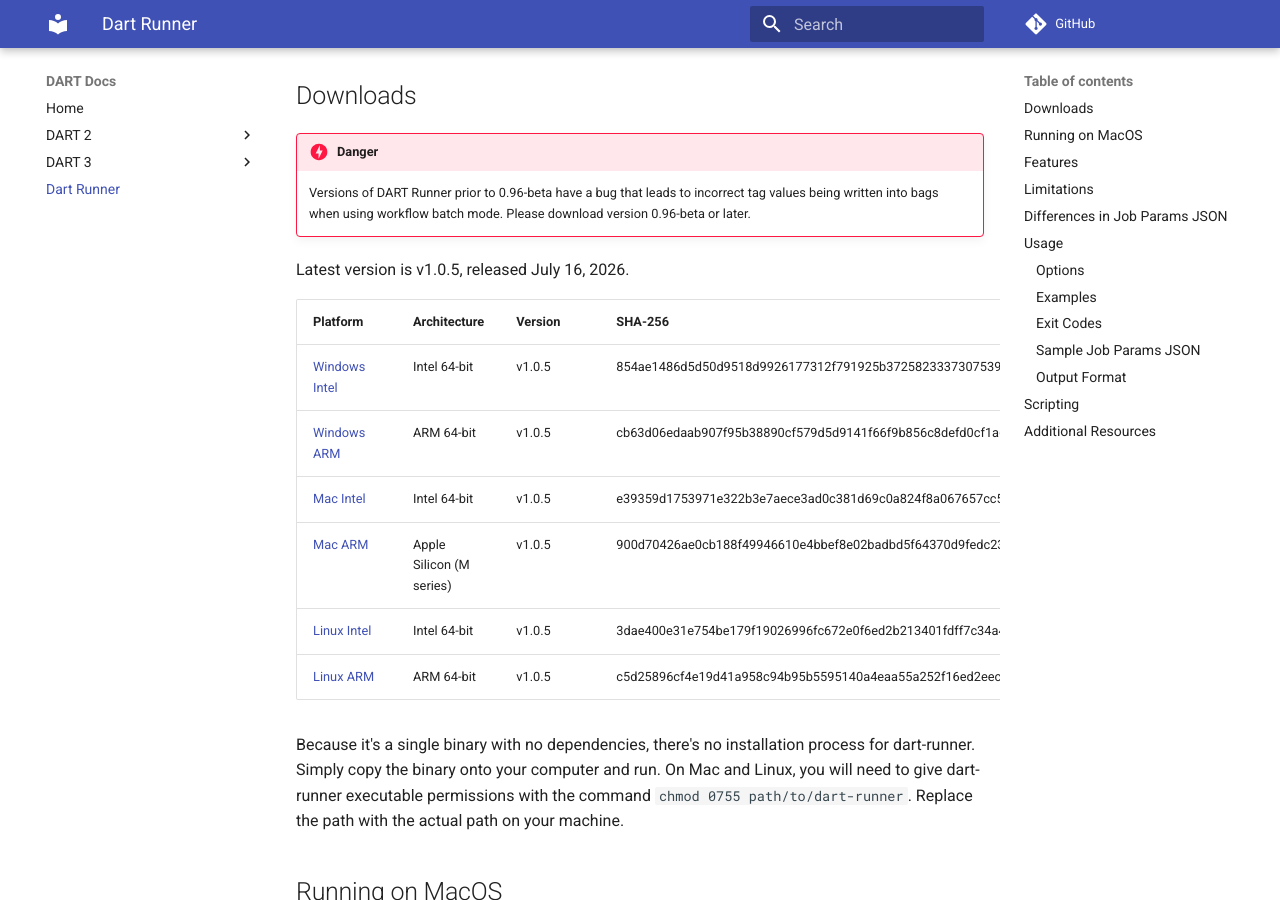
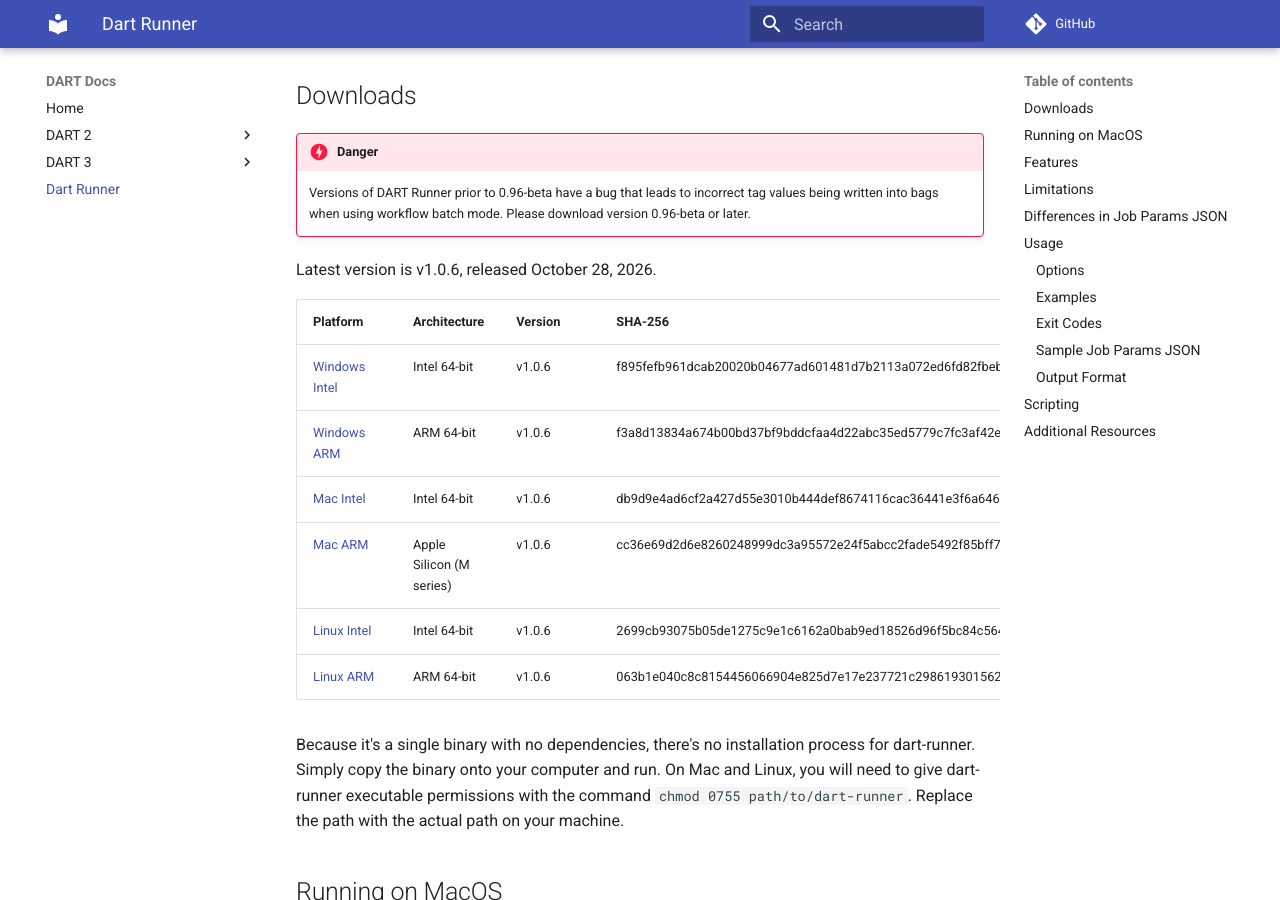
Before and after one commit to APTrust/dart-docs, an MkDocs documentation site: the page built from docs/runner/index.md, in a window 1280 px wide and 900 px high, scrolled down 615 px. Built offline with MkDocs 1.6.1 and Material for MkDocs 9.7.7, drawn with Linux system fonts in a browser that asks for light colours; comment, search, counter and statistics services are not loaded.

Commit message:
Added v1.0.6 download links for DART Runner

```diff
--- a/docs/runner/index.md
+++ b/docs/runner/index.md
@@ -25,16 +25,16 @@ The general process is:
     to incorrect tag values being written into bags when using
     workflow batch mode. Please download version 0.96-beta or later.
 
-Latest version is v1.0.5, released July 16, 2026.
+Latest version is v1.0.6, released October 28, 2026.
 
 | Platform | Architecture | Version | SHA-256 |
 | -------- | ------------ | ------- | ------- |
-| [Windows Intel](https://s3.amazonaws.com/aptrust.public.download/dart-runner/v1.0.5/windows/amd64/dart-runner.exe) | Intel 64-bit | v1.0.5 | 854ae1486d5d50d9518d9926177312f791925b3725823337307539fc1cc54738 |
-| [Windows ARM](https://s3.amazonaws.com/aptrust.public.download/dart-runner/v1.0.5/windows/arm64/dart-runner.exe) | ARM 64-bit | v1.0.5 | cb63d06edaab907f95b38890cf579d5d9141f66f9b856c8defd0cf1a61a9d7ea |
-| [Mac Intel](https://s3.amazonaws.com/aptrust.public.download/dart-runner/v1.0.5/mac/amd64/dart-runner)  | Intel 64-bit | v1.0.5 | e39359d1753971e322b3e7aece3ad0c381d69c0a824f8a067657cc584e9612d3 |
-| [Mac ARM](https://s3.amazonaws.com/aptrust.public.download/dart-runner/v1.0.5/mac/arm64/dart-runner) | Apple Silicon (M series) | v1.0.5 | 900d70426ae0cb188f49946610e4bbef8e02badbd5f64370d9fedc2366a8d19c |
-| [Linux Intel](https://s3.amazonaws.com/aptrust.public.download/dart-runner/v1.0.5/linux/amd64/dart-runner) | Intel 64-bit | v1.0.5 | 3dae400e31e754be179f19026996fc672e0f6ed2b213401fdff7c34a4fcf8a45 |
-| [Linux ARM](https://s3.amazonaws.com/aptrust.public.download/dart-runner/v1.0.5/linux/arm64/dart-runner) | ARM 64-bit | v1.0.5 | c5d25896cf4e19d41a958c94b95b5595140a4eaa55a252f16ed2eec48fed4c66 |
+| [Windows Intel](https://s3.amazonaws.com/aptrust.public.download/dart-runner/v1.0.6/windows/amd64/dart-runner.exe) | Intel 64-bit | v1.0.6 | f895fefb961dcab20020b04677ad601481d7b2113a072ed6fd82fbeb84dd7c92 |
+| [Windows ARM](https://s3.amazonaws.com/aptrust.public.download/dart-runner/v1.0.6/windows/arm64/dart-runner.exe) | ARM 64-bit | v1.0.6 | f3a8d13834a674b00bd37bf9bddcfaa4d22abc35ed5779c7fc3af42e0c6e37cc |
+| [Mac Intel](https://s3.amazonaws.com/aptrust.public.download/dart-runner/v1.0.6/mac/amd64/dart-runner)  | Intel 64-bit | v1.0.6 | db9d9e4ad6cf2a427d55e3010b444def8674116cac36441e3f6a6467791140b1 |
+| [Mac ARM](https://s3.amazonaws.com/aptrust.public.download/dart-runner/v1.0.6/mac/arm64/dart-runner) | Apple Silicon (M series) | v1.0.6 | cc36e69d2d6e8260248999dc3a95572e24f5abcc2fade5492f85bff784751891 |
+| [Linux Intel](https://s3.amazonaws.com/aptrust.public.download/dart-runner/v1.0.6/linux/amd64/dart-runner) | Intel 64-bit | v1.0.6 | 2699cb93075b05de1275c9e1c6162a0bab9ed18526d96f5bc84c5647b0a3549c |
+| [Linux ARM](https://s3.amazonaws.com/aptrust.public.download/dart-runner/v1.0.6/linux/arm64/dart-runner) | ARM 64-bit | v1.0.6 | 063b1e040c8c8154456066904e825d7e17e237721c298619301562e1784cb901 |
 
 Because it's a single binary with no dependencies, there's no installation process for dart-runner. Simply copy the binary onto your computer and run. On Mac and Linux, you will need to give dart-runner executable permissions with the command `chmod 0755 path/to/dart-runner`. Replace the path with the actual path on your machine.
 
```
